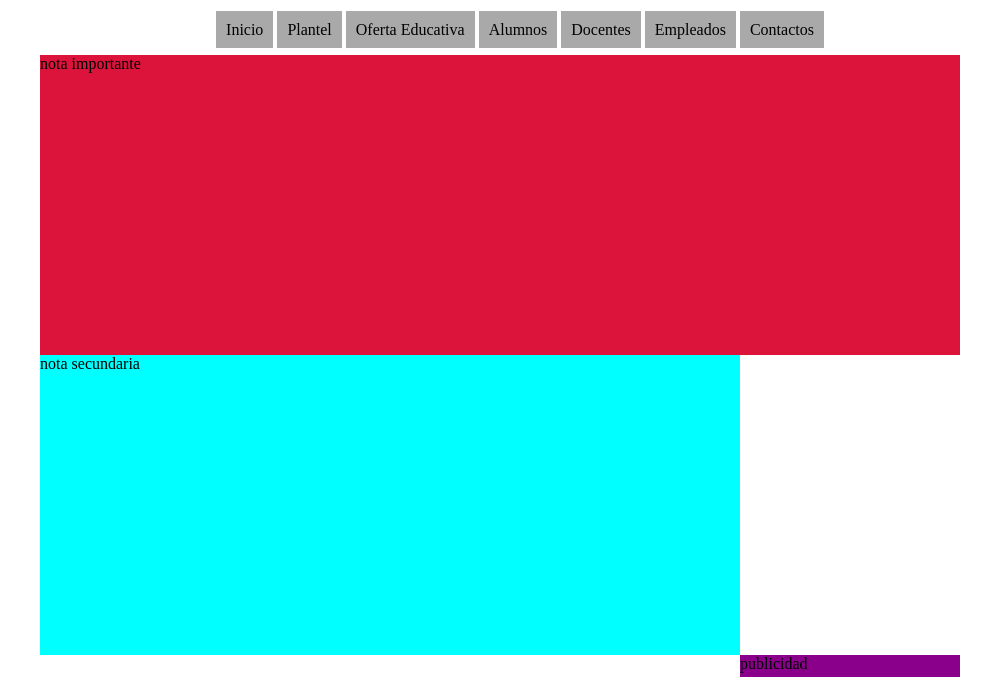
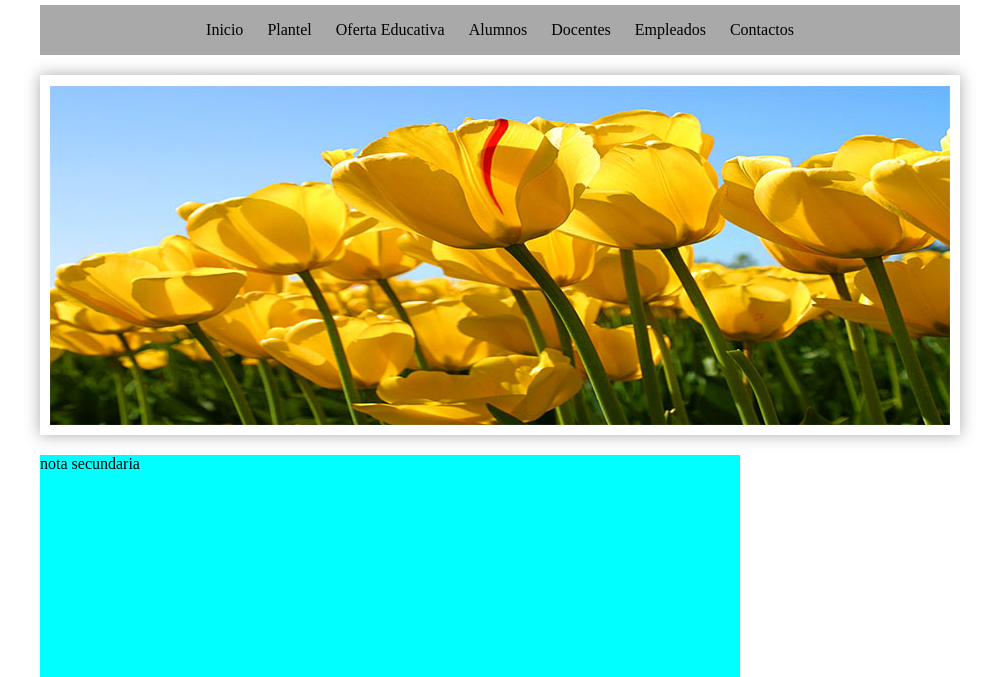
Before and after one commit to idalia03/Pr-cticas, a plain HTML site: page 12_proyecto_web/index.html in a window 1280 px wide. Shown: the part 123-800 px from the top of the page, without its empty margins (140-1139 px from the left). Drawn offline with Linux system fonts and the light colour scheme.

Commit message:
nota-principal
colocamos una imagen en nota principal y pusimos bordes y margenes asi
como tambien una sombra

```diff
--- a/12_proyecto_web/css/styles.css
+++ b/12_proyecto_web/css/styles.css
@@ -40,12 +40,20 @@
     #contenido{
 
     }
-
+    /*NOTA IMPORTANTE INICIO*/
     #nota-importante {
-        height: 300px;
+        height: 360px;
         background-color: crimson;
+        margin: 20px 0;
+        /*box-shadow: horizontal vertical blur color*/
+        box-shadow: 0 0 15px darkgray;
 
     }
+#nota-importante img{
+    border: 10px solid white;
+
+}
+   /*NOTA IMPORTANTE FIN*/
 
     #notas-secundarias{
         height: 300px;
@@ -76,8 +84,14 @@
        height: 50px;
       display: flex;
       justify-content: center;
+      background-color: darkgray;
 
     }
+
+#menu ul{
+    padding: 0;
+}
+
 
 #menu li{
     list-style-type: none;
@@ -97,12 +111,13 @@
 #menu>ul>li>a{
     padding: 10px;
     background-color: darkgray;
+     transition: 0.5s;
 
 }
 
 #menu>ul>li>a:hover {
     background-color: lightgray;
-    transition: 0.5s;
+
 
 }
 
--- a/12_proyecto_web/index.html
+++ b/12_proyecto_web/index.html
@@ -60,7 +60,8 @@
         </nav>
         <main id="contenido">
             <section id="nota-importante">
-                nota importante
+                <img src="images/nota%20importante.jpg" alt="nota importante">
+
             </section>
             <section id="notas-secundarias">
                 nota secundaria
```
Also changed, not shown: 12_proyecto_web/images/Tulips.jpg (added), 12_proyecto_web/images/nota importante.jpg (added).
